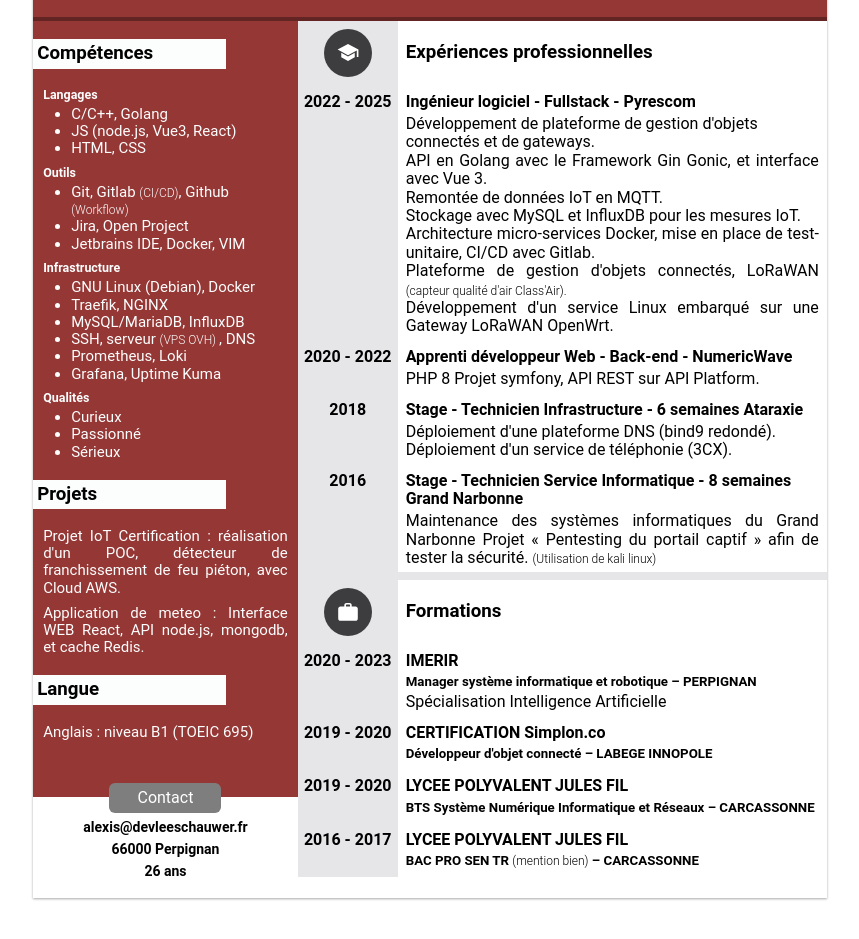
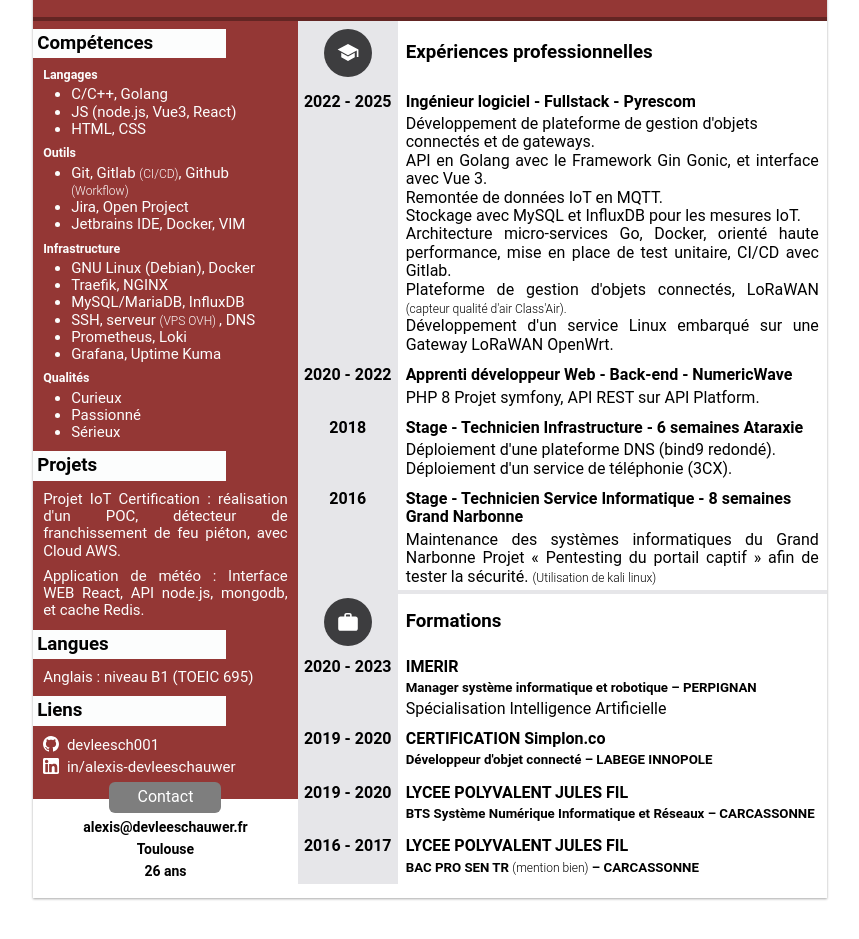
Before and after one commit to devleesch001/html-cv, a plain HTML site: page index.html in a window 1280 px wide. Shown: the part 325-1264 px from the top of the page, without its empty margins (210-1069 px from the left). Drawn offline with Linux system fonts and the light colour scheme.

Commit message:
feat: update index.html and style.css with new links, language corrections, and layout adjustments

```diff
--- a/index.html
+++ b/index.html
@@ -80,15 +80,50 @@
                 AWS.
             </article>
             <article class="text-justify">
-                Application de meteo : Interface WEB React, API node.js, mongodb, et cache Redis.
+                Application de météo : Interface WEB React, API node.js, mongodb, et cache Redis.
             </article>
         </section>
-        <h3 class="title">Langue</h3>
+        <h3 class="title">Langues</h3>
         <section class="languages">
             <article>
                 <p>Anglais : niveau B1 (TOEIC 695)</p>
-                <p style="color: transparent">-</p>
-                <p style="color: transparent">-</p>
+            </article>
+        </section>
+        <h3 class="title">Liens</h3>
+        <section class="languages">
+            <article>
+                <p style="margin-bottom: 4px">
+                    <a href="https://github.com/devleesch001" target="_blank">
+                        <svg style="vertical-align: text-top; margin-right: 4px"
+                             width="16" height="16" viewBox="0 0 1024 1024"
+                             xmlns="http://www.w3.org/2000/svg">
+                            <path fill-rule="evenodd" clip-rule="evenodd"
+                                  d="M8 0C3.58 0 0 3.58 0 8C0 11.54 2.29 14.53 5.47 15.59C5.87 15.66 6.02 15.42 6.02 15.21C6.02 15.02 6.01 14.39 6.01 13.72C4 14.09 3.48 13.23 3.32 12.78C3.23 12.55 2.84 11.84 2.5 11.65C2.22 11.5 1.82 11.13 2.49 11.12C3.12 11.11 3.57 11.7 3.72 11.94C4.44 13.15 5.59 12.81 6.05 12.6C6.12 12.08 6.33 11.73 6.56 11.53C4.78 11.33 2.92 10.64 2.92 7.58C2.92 6.71 3.23 5.99 3.74 5.43C3.66 5.23 3.38 4.41 3.82 3.31C3.82 3.31 4.49 3.1 6.02 4.13C6.66 3.95 7.34 3.86 8.02 3.86C8.7 3.86 9.38 3.95 10.02 4.13C11.55 3.09 12.22 3.31 12.22 3.31C12.66 4.41 12.38 5.23 12.3 5.43C12.81 5.99 13.12 6.7 13.12 7.58C13.12 10.65 11.25 11.33 9.47 11.53C9.76 11.78 10.01 12.26 10.01 13.01C10.01 14.08 10 14.94 10 15.21C10 15.42 10.15 15.67 10.55 15.59C13.71 14.53 16 11.53 16 8C16 3.58 12.42 0 8 0Z"
+                                  transform="scale(64)" fill="#fff"/>
+                        </svg>
+                        devleesch001
+                    </a>
+                </p>
+                <p>
+                    <a href="https://www.linkedin.com/in/alexis-devleeschauwer/" target="_blank">
+                        <svg style="vertical-align: text-top; margin-right: 4px"
+                             height="16px" width="16px" id="Layer_1"
+                             xmlns="http://www.w3.org/2000/svg"
+                             xmlns:xlink="http://www.w3.org/1999/xlink"
+                             viewBox="0 0 382 382" xml:space="preserve">
+                                <path style="fill:#fff;" d="M347.445,0H34.555C15.471,0,0,15.471,0,34.555v312.889C0,366.529,15.471,382,34.555,382h312.889
+                                    C366.529,382,382,366.529,382,347.444V34.555C382,15.471,366.529,0,347.445,0z M118.207,329.844c0,5.554-4.502,10.056-10.056,10.056
+                                    H65.345c-5.554,0-10.056-4.502-10.056-10.056V150.403c0-5.554,4.502-10.056,10.056-10.056h42.806
+                                    c5.554,0,10.056,4.502,10.056,10.056V329.844z M86.748,123.432c-22.459,0-40.666-18.207-40.666-40.666S64.289,42.1,86.748,42.1
+                                    s40.666,18.207,40.666,40.666S109.208,123.432,86.748,123.432z M341.91,330.654c0,5.106-4.14,9.246-9.246,9.246H286.73
+                                    c-5.106,0-9.246-4.14-9.246-9.246v-84.168c0-12.556,3.683-55.021-32.813-55.021c-28.309,0-34.051,29.066-35.204,42.11v97.079
+                                    c0,5.106-4.139,9.246-9.246,9.246h-44.426c-5.106,0-9.246-4.14-9.246-9.246V149.593c0-5.106,4.14-9.246,9.246-9.246h44.426
+                                    c5.106,0,9.246,4.14,9.246,9.246v15.655c10.497-15.753,26.097-27.912,59.312-27.912c73.552,0,73.131,68.716,73.131,106.472
+                                    L341.91,330.654L341.91,330.654z"/>
+                                </svg>
+                        in/alexis-devleeschauwer
+                    </a>
+                </p>
             </article>
         </section>
     </aside>
@@ -96,7 +131,9 @@
         <div class="boxed-line">
             <div class="head" style="padding: 8px 0">
                 <span class="icon dark">
-                    <svg xmlns="http://www.w3.org/2000/svg" height="24px" viewBox="0 -960 960 960" width="24px"><path fill="#fff" d="M830.92-316.61v-264.93L480-391.15 64.08-618 480-844.85 896.92-618v301.39h-66ZM480-164.31 210-310.77v-178.08l270 146.47 270-146.47v178.08L480-164.31Z"/></svg>
+                    <svg xmlns="http://www.w3.org/2000/svg" height="24px" viewBox="0 -960 960 960" width="24px"><path
+                            fill="#fff"
+                            d="M830.92-316.61v-264.93L480-391.15 64.08-618 480-844.85 896.92-618v301.39h-66ZM480-164.31 210-310.77v-178.08l270 146.47 270-146.47v178.08L480-164.31Z"/></svg>
                 </span>
             </div>
             <div class="content title">
@@ -114,7 +151,7 @@
                     API en Golang avec le Framework Gin Gonic, et interface avec Vue 3.
                     Remontée de données IoT en MQTT.
                     Stockage avec MySQL et InfluxDB pour les mesures IoT.
-                    Architecture micro-services Docker, mise en place de test-unitaire, CI/CD avec Gitlab.
+                    Architecture micro-services Go, Docker, orienté haute performance, mise en place de test unitaire, CI/CD avec Gitlab.
                     Plateforme de gestion d'objets connectés, LoRaWAN <span class="subtext">(capteur qualité d'air Class'Air).</span>
                     Développement d'un service Linux embarqué sur une Gateway LoRaWAN OpenWrt.
                 </p>
@@ -158,9 +195,11 @@
         </div>
         <div class="sep"></div>
         <div class="boxed-line">
-            <div class="head" style="padding: 8px 0">
+            <div class="head" style="padding: 4px 0">
                 <span class="icon dark">
-                    <svg xmlns="http://www.w3.org/2000/svg" height="24px" viewBox="0 -960 960 960" width="24px"><path fill="#fff" d="M178.62-128q-38.35 0-64.48-26.14Q88-180.27 88-218.62v-388.76q0-38.35 26.14-64.48Q140.27-698 178.62-698H332v-55.39q0-38.34 26.14-64.47Q384.27-844 422.62-844h114.76q38.35 0 64.48 26.14Q628-791.73 628-753.39V-698h153.38q38.35 0 64.48 26.14Q872-645.73 872-607.38v388.76q0 38.35-26.14 64.48Q819.73-128 781.38-128H178.62ZM398-698h164v-55.39q0-9.23-7.69-16.92-7.69-7.69-16.93-7.69H422.62q-9.24 0-16.93 7.69-7.69 7.69-7.69 16.92V-698Z"/></svg>
+                    <svg xmlns="http://www.w3.org/2000/svg" height="24px" viewBox="0 -960 960 960" width="24px"><path
+                            fill="#fff"
+                            d="M178.62-128q-38.35 0-64.48-26.14Q88-180.27 88-218.62v-388.76q0-38.35 26.14-64.48Q140.27-698 178.62-698H332v-55.39q0-38.34 26.14-64.47Q384.27-844 422.62-844h114.76q38.35 0 64.48 26.14Q628-791.73 628-753.39V-698h153.38q38.35 0 64.48 26.14Q872-645.73 872-607.38v388.76q0 38.35-26.14 64.48Q819.73-128 781.38-128H178.62ZM398-698h164v-55.39q0-9.23-7.69-16.92-7.69-7.69-16.93-7.69H422.62q-9.24 0-16.93 7.69-7.69 7.69-7.69 16.92V-698Z"/></svg>
                 </span>
             </div>
             <div class="content title">
@@ -212,7 +251,7 @@
             </div>
             <address style="text-align: center">
                 <p><a href="mailto:alexis@devleeschauwer.fr">alexis@devleeschauwer.fr</a></p>
-                <p>66000 Perpignan</p>
+                <p>Toulouse</p>
                 <p>26 ans</p>
             </address>
         </article>
--- a/style.css
+++ b/style.css
@@ -490,6 +490,7 @@ ul {
     padding: 4px;
     width: 70%;
     color: var(--cv-primary-inversed-text-color);
+    margin: 8px 0;
 }
 
 .skills {
@@ -516,7 +517,7 @@ ul {
 }
 
 .right-column > .sep {
-    border: var(--cv-secondary-darker-color) 4px solid;
+    border: var(--cv-secondary-darker-color) 2px solid;
 }
 
 .boxed-line {
@@ -564,7 +565,7 @@ ul {
 .contact {
     grid-area: contact;
     display: grid;
-    height: 128px;
+    height: 126px;
     margin-top: -40px;
 }
 
```
